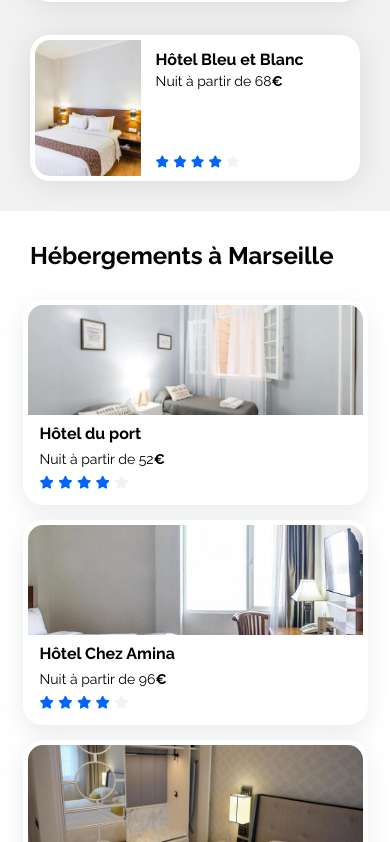
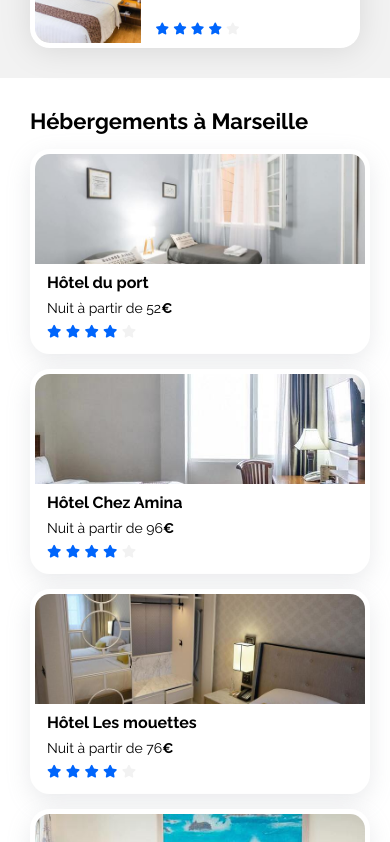
Before and after one commit to HFDC-Dev/projet2-booki, a plain HTML site: page index.html in a window 390 px wide. Shown: the part 1158-2000 px from the top of the page. Drawn offline with Linux system fonts and the light colour scheme.

Commit message:
Ajustement du responsive design

```diff
--- a/css/style.css
+++ b/css/style.css
@@ -318,7 +318,6 @@ a {
 .hebergements-card {
     margin-top: 30px;
     display: flex;
-    justify-content: center;
     flex-wrap: wrap;
     gap: 40px;
 }
@@ -519,6 +518,13 @@ a {
 /* Medium devices (tablets, less/equal than 1024px) */
 @media (max-width: 1024px) {
 
+    .main-container {
+        width: 100%;
+        max-width: 1440px;
+        padding: 0 68px;
+        box-sizing: border-box;
+    }
+
     .filters {
         flex-direction: column;
         align-items: flex-start;
@@ -708,22 +714,28 @@ a {
         flex-wrap: wrap;
     }
 
+    .filters-btn button {
+        flex: 0 1 calc(50% - 10px); /* Chaque bouton prend 50% de la largeur, moins l'espace (gap) */
+    }
+
     .btn {
         font-size: 14px;
         padding: 2px 20px 0px 19px;
     }
 
+    .btn i {
+        font-size: 18px;
+    }
+
     .btn-fm {
+        width: 173px;
         font-size: 14px;
         padding: 2px 48px 0px 19px;
     }
 
     .btn-fm i {
+        font-size: 20px;
         margin-right: 5px;
-    }
-
-    .filters-btn .btn-fm {
-        width: 173px;
     }
 
     .info {
@@ -748,16 +760,23 @@ a {
         background-color: white;
     }
 
+    .section-title {
+        font-size: 22px;
+    }
+
     .hebergements-card {
-        margin-top: 30px;
+        margin-top: 15px;
         display: flex;
-        justify-content: center;
         flex-wrap: wrap;
         gap: 15px;
     }
 
+    .hebergements-card a {
+        width: 100%;
+    }
+
     .cards {
-        width: 335px;
+        width: 100%;
         height: 180px;
         border: 5px solid white;
         border-radius: 20px;
```
